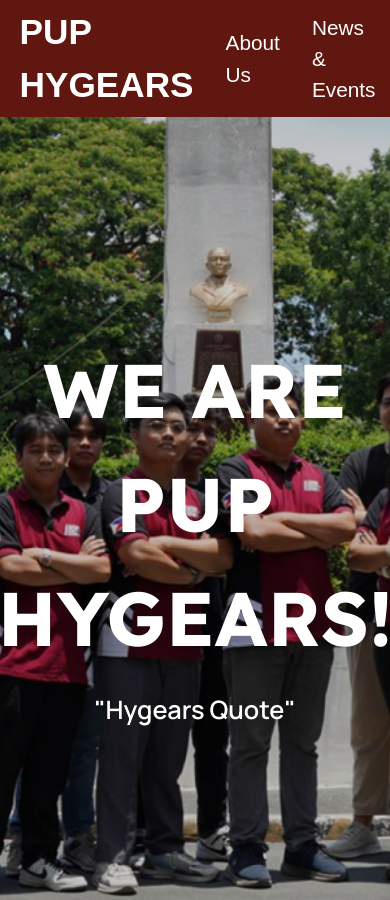
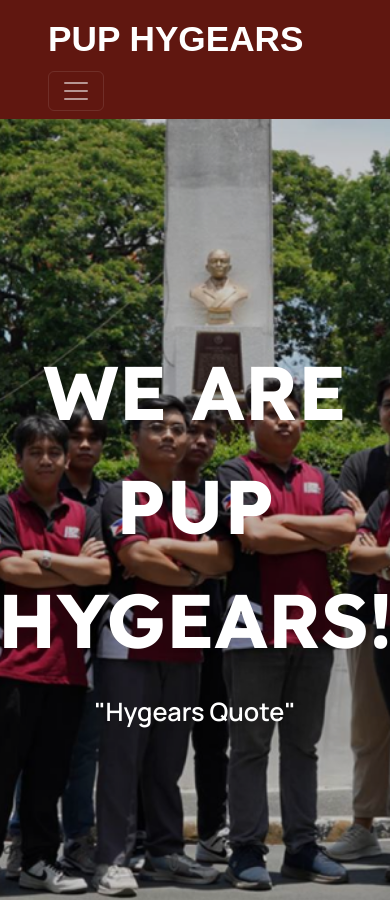
Before and after one commit to marvinjameserosa/hygears-website, a Next.js app: page / in a window 390 px wide. Shown: the top 900 px of the page. Built offline with nearby package versions, Linux system fonts and the light colour scheme.

Commit message:
made header responsive

```diff
--- a/src/components/Header.js
+++ b/src/components/Header.js
@@ -5,14 +5,43 @@ export default function Header() {
   return (
     <main>
       <header>
-        <nav class="header-navbar">
-          <ul class="header-list">
-            <li class="header-item-1">PUP HYGEARS</li>
-            <li class="header-item-2">About Us</li>
-            <li class="header-item-3">News & Events</li>
-            <li class="header-item-4">Contact Us</li>
-          </ul>
-        </nav>
+        <container>
+          <nav class="navbar navbar-expand-sm nav-bar navbar-dark px-5">
+            <a class="navbar-brand mb0 text-white "
+            href="#">
+              PUP HYGEARS
+            </a>
+            <button type="button"
+            data-bs-toggle="collapse"
+            data-bs-target="#navbarNav"
+            class="navbar-toggler"
+            aria-controls="navbarNav"
+            aria-expanded="false"
+            aria-label="Toogle navigation">
+              <span class="navbar-toggler-icon"></span>
+            </button>
+            <div class="collapse navbar-collapse justify-content-end"
+            id="navbarNav">
+              <ul class="navbar-nav text-white">
+                <li class="nav-item active">
+                    <a href="#" class="nav-link">
+                      About Us
+                    </a>
+                </li>
+                <li class="nav-item active">
+                    <a href="#" class="nav-link">
+                      News and Events
+                    </a>
+                </li>
+                <li class="nav-item active">
+                    <a href="#" class="nav-link">
+                      Contact Us
+                    </a>
+                </li>
+              </ul>
+            </div>
+          </nav>
+        </container>
       </header>
     </main>
   )
--- a/src/styles/Header.css
+++ b/src/styles/Header.css
@@ -1,53 +1,19 @@
-* {
-    padding: 0;
-    margin: 0;
-    box-sizing: border-box;
+.navbar{
+    background-color: #601710;
+    font-family: 'Istok Web', sans-serif;
 }
 
-header {
-    background-color: #601710;
-    color:#fff;
-    font-family: 'Istok Web', sans-serif;
-    padding: 1.5% 5%;
-    padding-right: 9%;
+.navbar-brand{
+    font-size: 2.2rem;
+    font-weight: 600;
 }
 
-ul {
-    margin: 0;
-    padding: 0;
-    list-style: none;
-}
-
-a {
-    text-decoration: none;
+.nav-link{
+    font-size: 1rem;
+    font-weight: 500;
     color: #fff;
 }
-
-/* FLEXBOX */
-.header-list {
-    display: flex;
-    justify-content: space-around;
-    align-items: center;
-    column-gap: 2rem;
+.nav-link:hover{
+    font-size: 1.2rem;
+    border-bottom: 2.2px solid #fff;
 }
-
-.header-item-1 {
-    flex-grow: 2;
-}
-
-.header-item-1 {
-    font-weight: bold;
-    font-size: 2.2rem;
-}
-
-.header-item-2 , .header-item-3, .header-item-4 {
-    font-size: 1.3rem;
-}
-
-
-
-.header-item-2:hover , .header-item-3:hover, .header-item-4:hover {
-    font-size: 1.4rem;
-    border-bottom: 5px solid #fff;
-    border-radius: 2.4px;
-}
```
